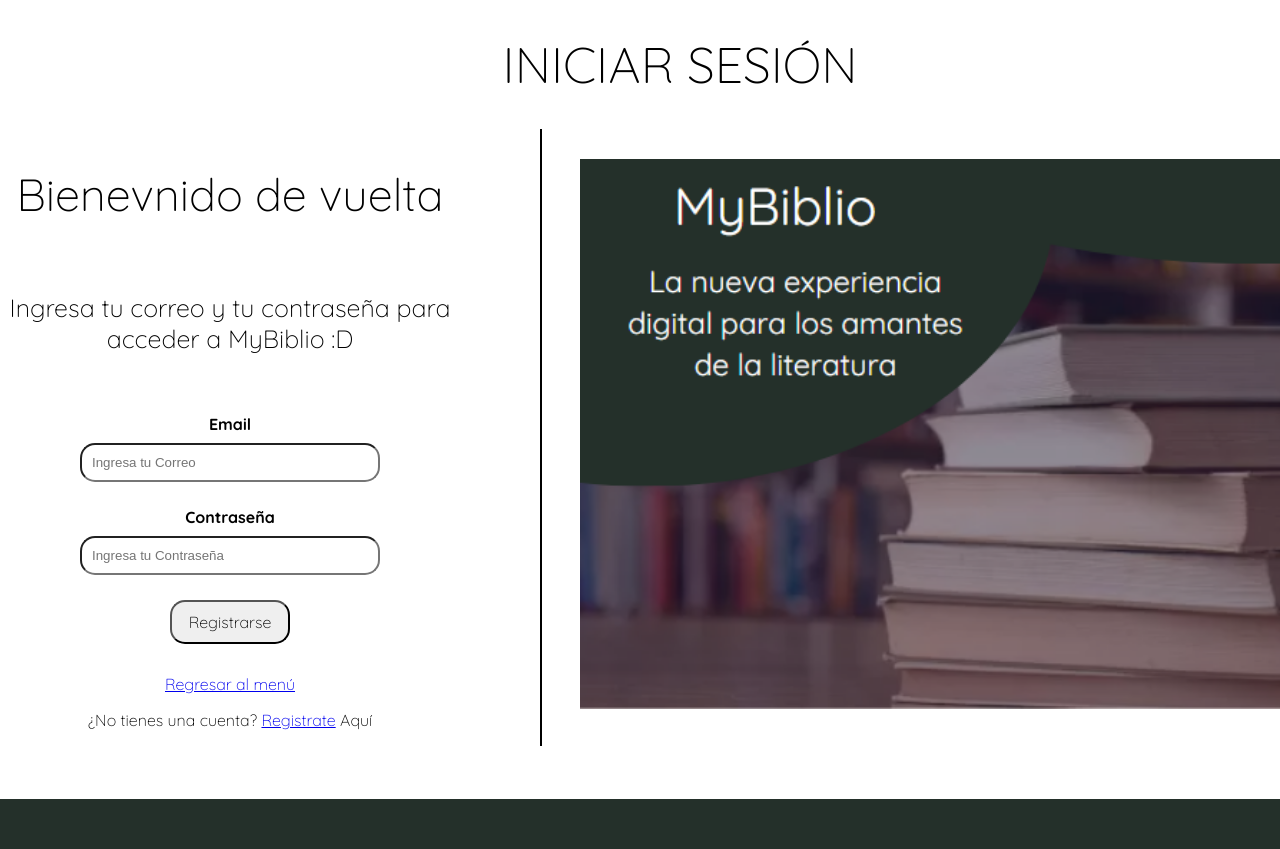
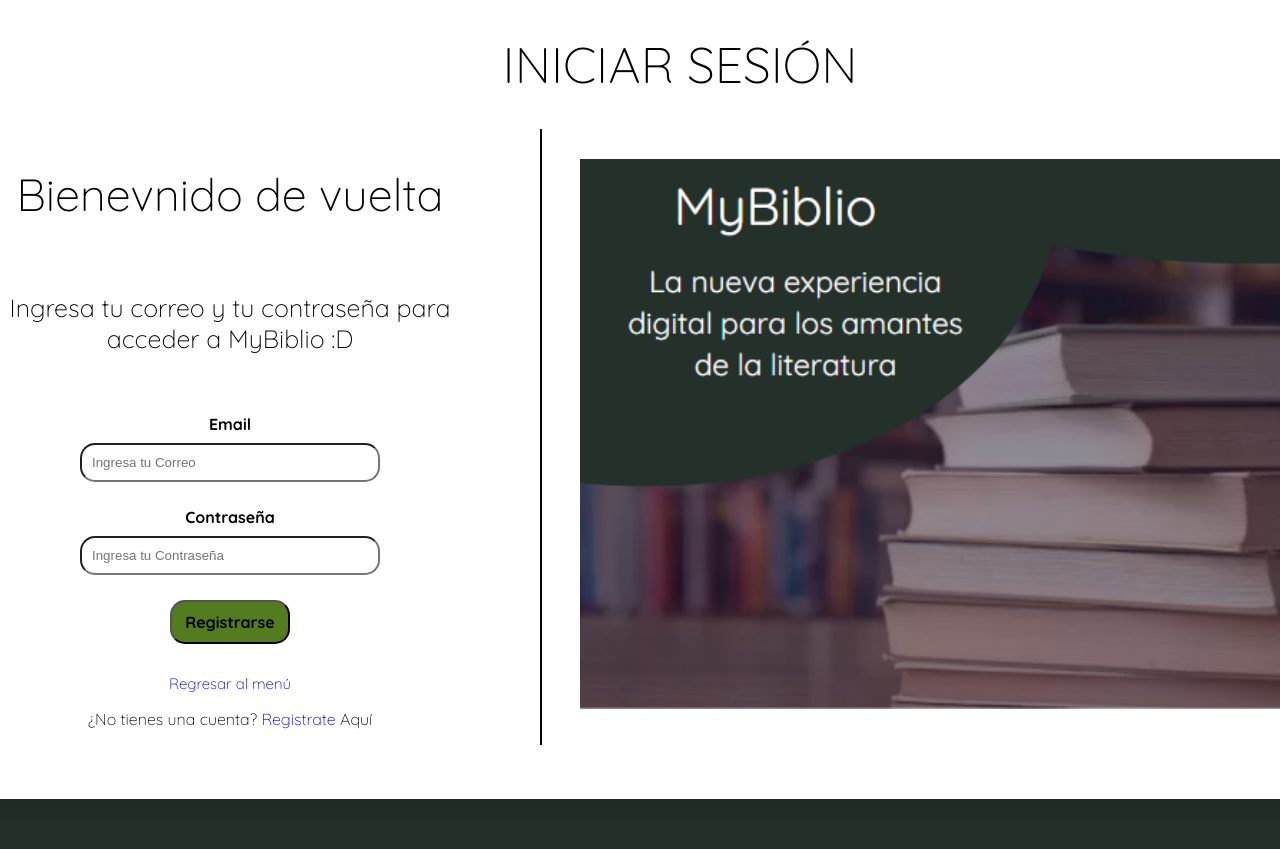
Before and after one commit to YaritAG/ProyectoF_Nora, a PHP site: page /login.html in a window 1280 px wide; the page is wider, and only the part inside the window is pictured. Shown: the part 51-900 px from the top of that part. Run offline with PHP 8.4, Linux system fonts and the light colour scheme.

Commit message:
Cambios a Css y HTML de Login

```diff
--- a/login.html
+++ b/login.html
@@ -38,7 +38,7 @@
             </div>
 
             <!-- Boton para hacer login -->
-            <button type="submit" class="btn">Registrarse</button>
+            <button type="submit" class="btn"><b>Registrarse</b></button>
 
             <!-- URL para regresar directo al menú -->
             <div class="returns">
--- a/static/login.css
+++ b/static/login.css
@@ -22,6 +22,7 @@ body {
     grid-template-rows: repeat(5, 1fr);
     grid-column-gap: 0px;
     grid-row-gap: 0px;
+    box-shadow: 0 4px 50px rgba(0, 0, 0, 0.2);
 }
 
 .login-txt {
@@ -88,6 +89,8 @@ input {
     font-weight: 500;
     font-size: 16px;
     margin-bottom: 30px;
+    background-color: #527C1D;
+    font-weight: 500;
 }
 
 .separator {
@@ -96,6 +99,16 @@ input {
     height: 100%; /* Ajusta para que ocupe toda la altura del contenedor */
     background-color: #000000; /* Color del separador */
     margin: 0 20px; /* Espacio a los lados del separador */
+}
+
+.return-menu {
+ font-weight: 500;
+ font-size: 15px;
+ text-decoration: none;
+}
+
+.return-login {
+    text-decoration: none;
 }
 /* --------------------------------------------
 / Diseño de la sección derecha
```
Also changed, not shown: static/register.css (+11 -0 lines).
